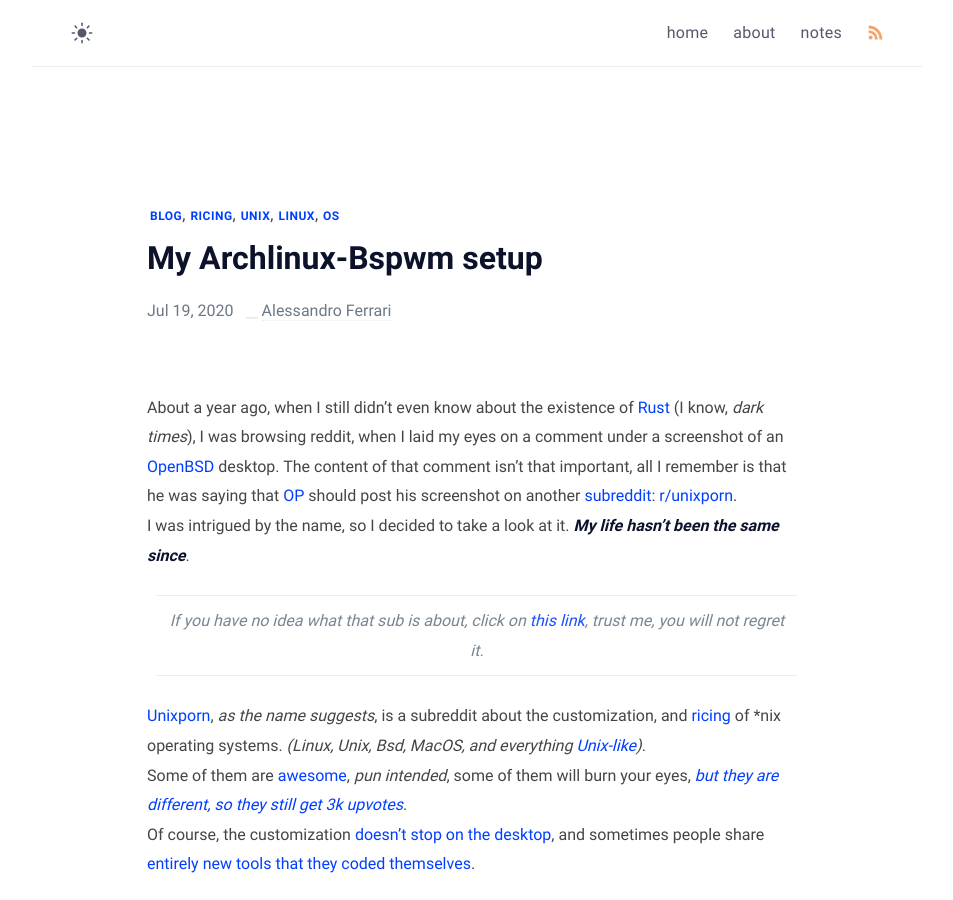
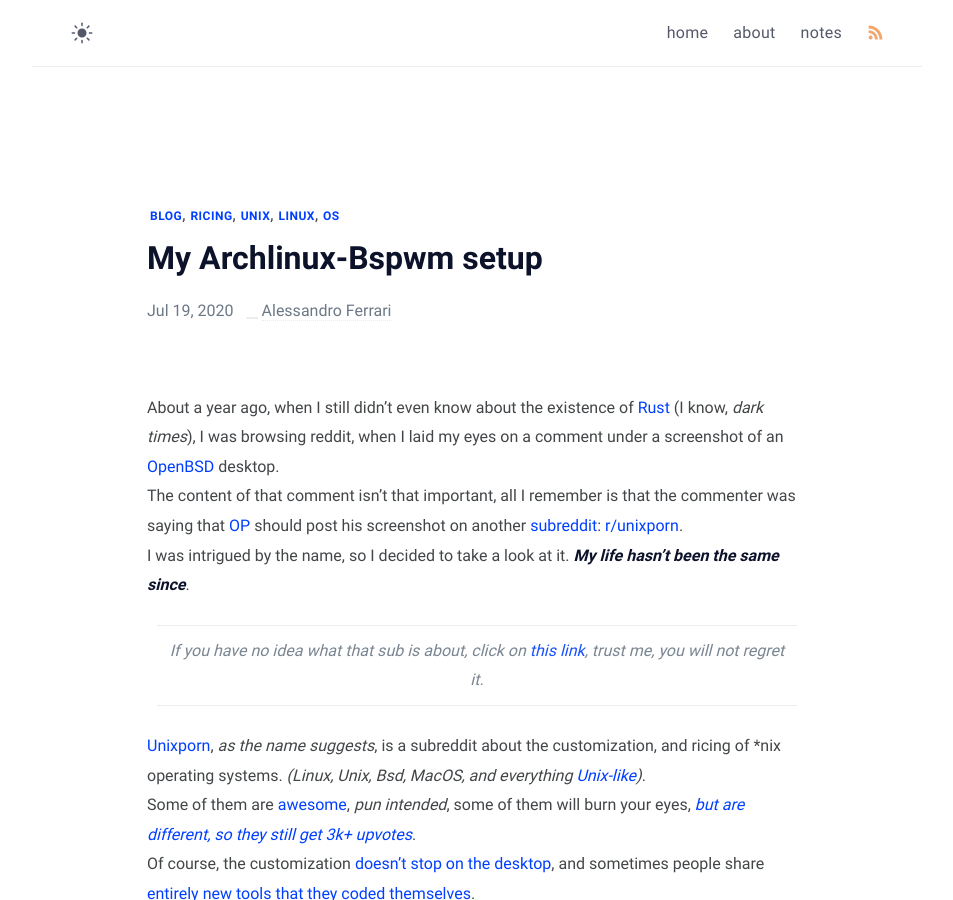
Before and after one commit to Ferryistaken/website, a Jekyll site: the page built from _posts/my-archlinux-bspwm-setup/2020-07-19-my-archlinux-bspwm-setup.markdown, in a window 1280 px wide and 900 px high. Shown: the whole window, without its empty margins (163-1116 px from the left). Built offline with Jekyll 4.4.1, drawn with Linux system fonts in a browser that asks for light colours.

Commit message:
fixed links

```diff
--- a/_posts/my-archlinux-bspwm-setup/2020-07-19-my-archlinux-bspwm-setup.markdown
+++ b/_posts/my-archlinux-bspwm-setup/2020-07-19-my-archlinux-bspwm-setup.markdown
@@ -5,12 +5,13 @@ date: "2020-07-19 19:51:55 -0400"
 tags: [blog, ricing, unix, linux, os]
 description: This is a description of my current arch linux setup that I've been using everyday for the past 6 months
 ---
-About a year ago, when I still didn't even know about the existence of [Rust](https://www.rust-lang.org/) (I know, *dark times*), I was browsing reddit, when I laid my eyes on a comment under a screenshot of an [OpenBSD](https://www.openbsd.org/) desktop. The content of that comment isn't that important, all I remember is that he was saying that [OP](https://www.lifewire.com/what-does-o-p-stand-for-2483372) should post his screenshot on another [subreddit](https://www.reddit.com/r/help/comments/37shum/what_is_a_subreddit/): [r/unixporn](https://www.reddit.com/r/unixporn/). <br>
+About a year ago, when I still didn't even know about the existence of [Rust](https://www.rust-lang.org/) (I know, *dark times*), I was browsing reddit, when I laid my eyes on a comment under a screenshot of an [OpenBSD](https://www.openbsd.org/) desktop. <br>
+The content of that comment isn't that important, all I remember is that the commenter was saying that [OP](https://www.lifewire.com/what-does-o-p-stand-for-2483372) should post his screenshot on another [subreddit](https://www.reddit.com/r/help/comments/37shum/what_is_a_subreddit/): [r/unixporn](https://www.reddit.com/r/unixporn/). <br>
 I was intrigued by the name, so I decided to take a look at it. ***My life hasn't been the same since***. <br>
 > *If you have no idea what that sub is about, click on [this link](https://www.reddit.com/r/unixporn/top/?t=all), trust me, you will not regret it.*   <br>
 
-[Unixporn](https://reddit.com/r/unixporn), *as the name suggests*, is a subreddit about the customization, and [ricing]() of \*nix operating systems. *(Linux, Unix, Bsd, MacOS, and everything [Unix-like](https://en.wikipedia.org/wiki/Unix-like))*. <br>
-Some of them are [awesome](https://www.reddit.com/r/unixporn/comments/hpakeu/awesome_afternoon_in_a_perfect_world/), *pun intended*, some of them will burn your eyes, [*but they are different, so they still get 3k upvotes*](https://www.reddit.com/r/unixporn/comments/cskb33/oc_i_wrote_a_script_that_periodically_sets_your/). <br>
+[Unixporn](https://reddit.com/r/unixporn), *as the name suggests*, is a subreddit about the customization, and ricing of \*nix operating systems. *(Linux, Unix, Bsd, MacOS, and everything [Unix-like](https://en.wikipedia.org/wiki/Unix-like))*. <br>
+Some of them are [awesome](https://www.reddit.com/r/unixporn/comments/hpakeu/awesome_afternoon_in_a_perfect_world/), *pun intended*, some of them will burn your eyes, [*but are different, so they still get 3k+ upvotes*](https://www.reddit.com/r/unixporn/comments/cskb33/oc_i_wrote_a_script_that_periodically_sets_your/). <br>
 Of course, the customization [doesn't stop on the desktop](https://www.reddit.com/r/unixporn/comments/hgba3b/i3_razer_blade_stealth_highlighting_shortcuts_and/), and sometimes people share [entirely new tools that they coded themselves](https://www.reddit.com/r/unixporn/comments/ha9q9q/oc_audio_visualizer_that_pulses_the_background_of/). <br> <br>
 [![unixporn](/assets/posts/my-archlinux-bspwm-setup/unixporn.png)](/assets/posts/my-archlinux-bspwm-setup/unixporn.png) <br> <br>
 After spending all night watching other people's rices, I decided to nuke my *lame* [Manjaro-KDE](https://manjaro.org/download/#kde-plasma) setup, and install *glorious **[ArchLinux](https://www.archlinux.org/)***. I started by installing [I3WM](https://i3wm.org/), like some *normie*. After about a month of being an [i3 scrub](https://www.youtube.com/watch?v=B5r47Q1cn_o), I decided to switch to [bspwm](https://github.com/baskerville/bspwm), because it's based on a [binary tree](https://en.wikipedia.org/wiki/Binary_tree)(which makes it more rational then i3, which is based on a normal tree), and because the keybinds are completely handled by another program, [sxhkd](https://github.com/baskerville/sxhkd), which I was already using because it's *waaaay* better than the default i3 keybinds. <br>
@@ -38,7 +39,7 @@ I use bspwm, a [tiling window manager](https://en.wikipedia.org/wiki/Tiling_wind
 I use sxhkd to manage keybinds. It works very well and it's highly configurable. It was created by the same creator of bspwm, [baskerville](https://github.com/baskerville), and he recommends to use it with bspwm. <br>
 
 ## The bar
-I use [polybar]() as my bar, it's highly configurable and very lightweight. I have a whole [article](https://www.ferrry.tk/my-custom-polybar-widgets/) on some of my *custom* polybar widgets. <br>
+I use [polybar](https://polybar.github.io/) as my bar, it's highly configurable and very lightweight. I have a whole [article](https://www.ferrry.tk/my-custom-polybar-widgets/) on some of my *custom* polybar widgets. <br>
 [![myBar](/assets/posts/my-archlinux-bspwm-setup/bar1.png)](/assets/posts/my-archlinux-bspwm-setup/bar1.png)
 [![myBar](/assets/posts/my-archlinux-bspwm-setup/bar2.png)](/assets/posts/my-archlinux-bspwm-setup/bar2.png)
 <br>
@@ -84,7 +85,7 @@ I also put `pfetch` and `fortune` in my zsh, so that I get cool graphics every t
 
 
 ## My text editor
-As you may have grasped by my obsession to have vim keybinds everywhere that I can, I am a [Vim](https://www.vim.org/) user(actually [NeoVim](https://neovim.io/), but they are basically the same thing). Simply because, if you are willing to learn the keybinds, it's the **best text editor**, without exceptions. I tried [Emacs](), but it's just too slow, and I have a 12 core 3900x and 64 GBs of ram. When I need to edit some text, I don't want to wait a minute for my text editor to start up. <br>
+As you may have grasped by my obsession to have vim keybinds everywhere that I can, I am a [Vim](https://www.vim.org/) user(actually [NeoVim](https://neovim.io/), but they are basically the same thing). Simply because, if you are willing to learn the keybinds, it's the **best text editor**, without exceptions. I tried [Emacs](https://www.gnu.org/software/emacs/), but it's just too slow, and I have a 12 core 3900x and 64 GBs of ram. When I need to edit some text, I don't want to wait a minute for my text editor to start up. <br>
 I will be making another article only on my NeoVim setup, because it really revolutionized the way that I code. <br>
 Here is what it looks like now: <br>
 [![vimsetup](/assets/posts/my-archlinux-bspwm-setup/vimSetup.png)](/assets/posts/my-archlinux-bspwm-setup/vimSetup.png) <br>
```
